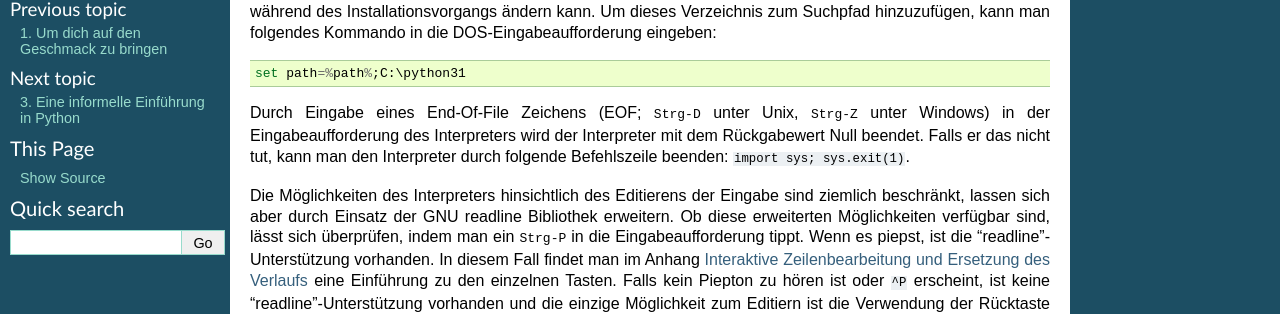
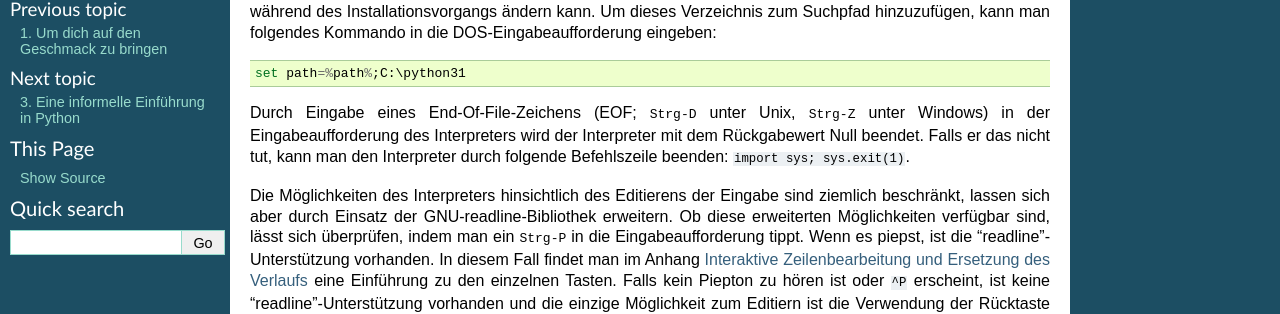
Before and after one commit to cofi/py-tutorial-de, a Sphinx documentation site: the page built from source/interpreter.rst, in a window 1280 px wide and 900 px high. Shown: the part 374-688 px from the top of the window. Built offline with Sphinx 7.4.7, drawn with Linux system fonts in a browser that asks for light colours; cross-references to code outside the pages are shown as plain code; some of the changed text lies outside the part shown.

Commit message:
weiter Bindestriche ergaenzt

```diff
--- a/source/index.rst
+++ b/source/index.rst
@@ -41,7 +41,7 @@
 Ziel dieses Tutorials ist nicht die umfangreiche und vollständige Behandlung
 sämtlicher Sprachmerkmale von Python, sondern die Vermittlung der wichtigsten
 Eigenschaften, um einen Eindruck von dem zu bekommen, was Python ist.  Nach der
-Lektüre sollte man in der Lage sein, Python Module und Programme zu schreiben.
+Lektüre sollte man in der Lage sein, Python-Module und -Programme zu schreiben.
 Außerdem verfügt man dann über die notwendigen Grundlagen, um sich mit weiteren
 Modulen der Standardbibliothek zu beschäftigen, die in der Python Library
 Reference beschrieben werden.
--- a/source/interpreter.rst
+++ b/source/interpreter.rst
@@ -28,14 +28,14 @@
 
     set path=%path%;C:\python31
 
-Durch Eingabe eines End-Of-File Zeichens (EOF; :kbd:`Strg-D` unter Unix,
+Durch Eingabe eines End-Of-File-Zeichens (EOF; :kbd:`Strg-D` unter Unix,
 :kbd:`Strg-Z` unter Windows) in der Eingabeaufforderung des Interpreters wird
 der Interpreter mit dem Rückgabewert Null beendet. Falls er das nicht tut, kann
 man den Interpreter durch folgende Befehlszeile beenden: ``import sys;
 sys.exit(1)``.
 
 Die Möglichkeiten des Interpreters hinsichtlich des Editierens der Eingabe sind
-ziemlich beschränkt, lassen sich aber durch Einsatz der GNU readline Bibliothek
+ziemlich beschränkt, lassen sich aber durch Einsatz der GNU-readline-Bibliothek
 erweitern. Ob diese erweiterten Möglichkeiten verfügbar sind, lässt sich
 überprüfen, indem man ein :kbd:`Strg-P` in die Eingabeaufforderung tippt. Wenn
 es piepst, ist die "readline"-Unterstützung vorhanden. In diesem Fall findet man
@@ -247,6 +247,6 @@
 
 .. [#] Unter Unix wird der Python 3.1 Interpreter nicht standardmäßig als
    ausführbare Datei namens ``python`` installiert, damit es nicht zu einer
-   Kollision mit einer gleichzeitig installierten Python 2.x Version kommt.
+   Kollision mit einer gleichzeitig installierten Python-2.x-Version kommt.
 
-.. [#] Ein Problem mit dem GNU readline Paket kann dies verhindern.
+.. [#] Ein Problem mit dem GNU-readline-Paket kann dies verhindern.
```
